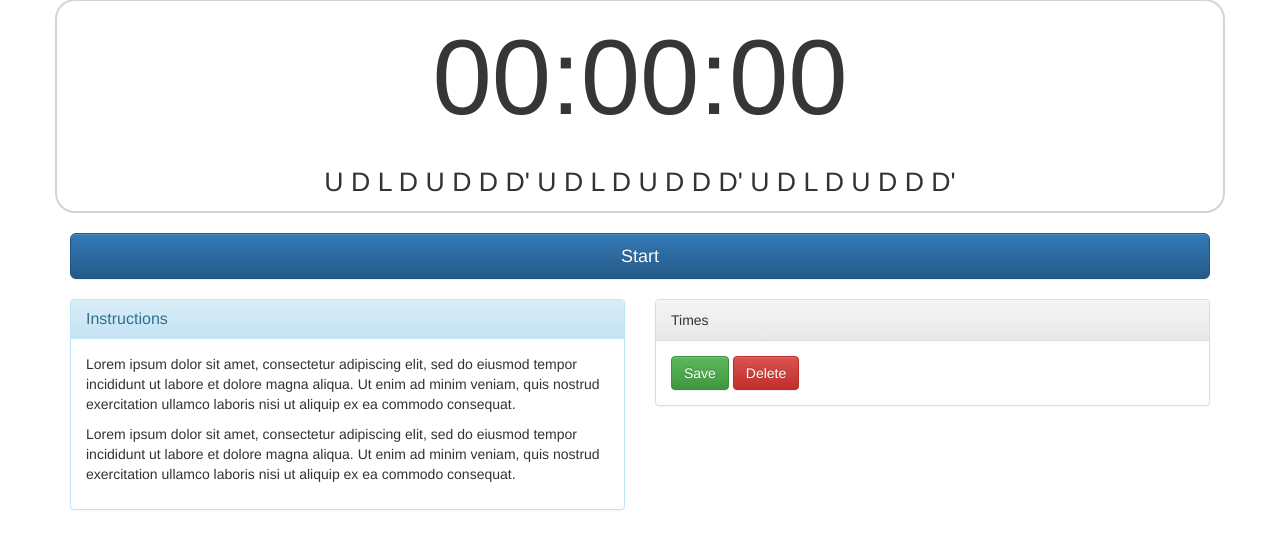
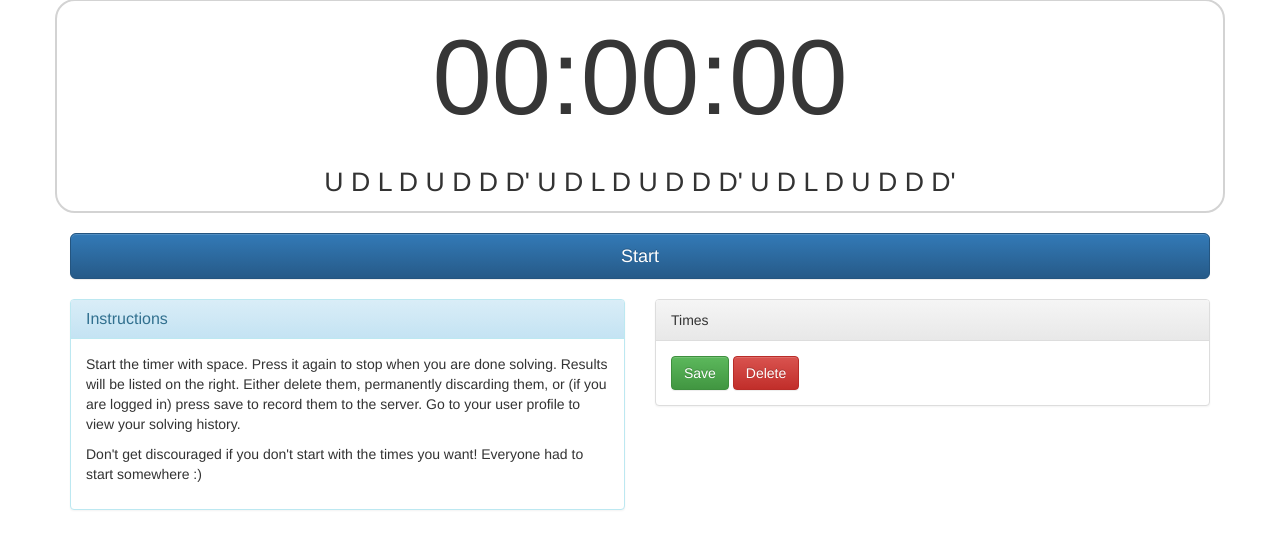
Before and after one commit to browncj/Cube-Graphs, a Django app: page /timer/ in a window 1280 px wide. Shown: the part 193-742 px from the top of the page. Run offline with Django 3.2, Linux system fonts and the light colour scheme; some libraries are stand-ins or nearby versions.

Commit message:
Update instructional message

```diff
--- a/templates/timer/timer.html
+++ b/templates/timer/timer.html
@@ -57,16 +57,15 @@
             </div>
             <div class="panel-body">
               <p>
-                Lorem ipsum dolor sit amet, consectetur adipiscing elit, sed
-                do eiusmod tempor incididunt ut labore et dolore magna aliqua.
-                Ut enim ad minim veniam, quis nostrud exercitation ullamco
-                laboris nisi ut aliquip ex ea commodo consequat.
+                Start the timer with space.
+                Press it again to stop when you are done solving.
+                Results will be listed on the right.
+                Either delete them, permanently discarding them, or (if you are logged in) press save to record them to the server.
+                Go to your user profile to view your solving history.
               </p>
               <p>
-                Lorem ipsum dolor sit amet, consectetur adipiscing elit, sed
-                do eiusmod tempor incididunt ut labore et dolore magna aliqua.
-                Ut enim ad minim veniam, quis nostrud exercitation ullamco
-                laboris nisi ut aliquip ex ea commodo consequat.
+                Don't get discouraged if you don't start with the times you want!
+                Everyone had to start somewhere :)
               </p>
             </div>
           </div>
```
